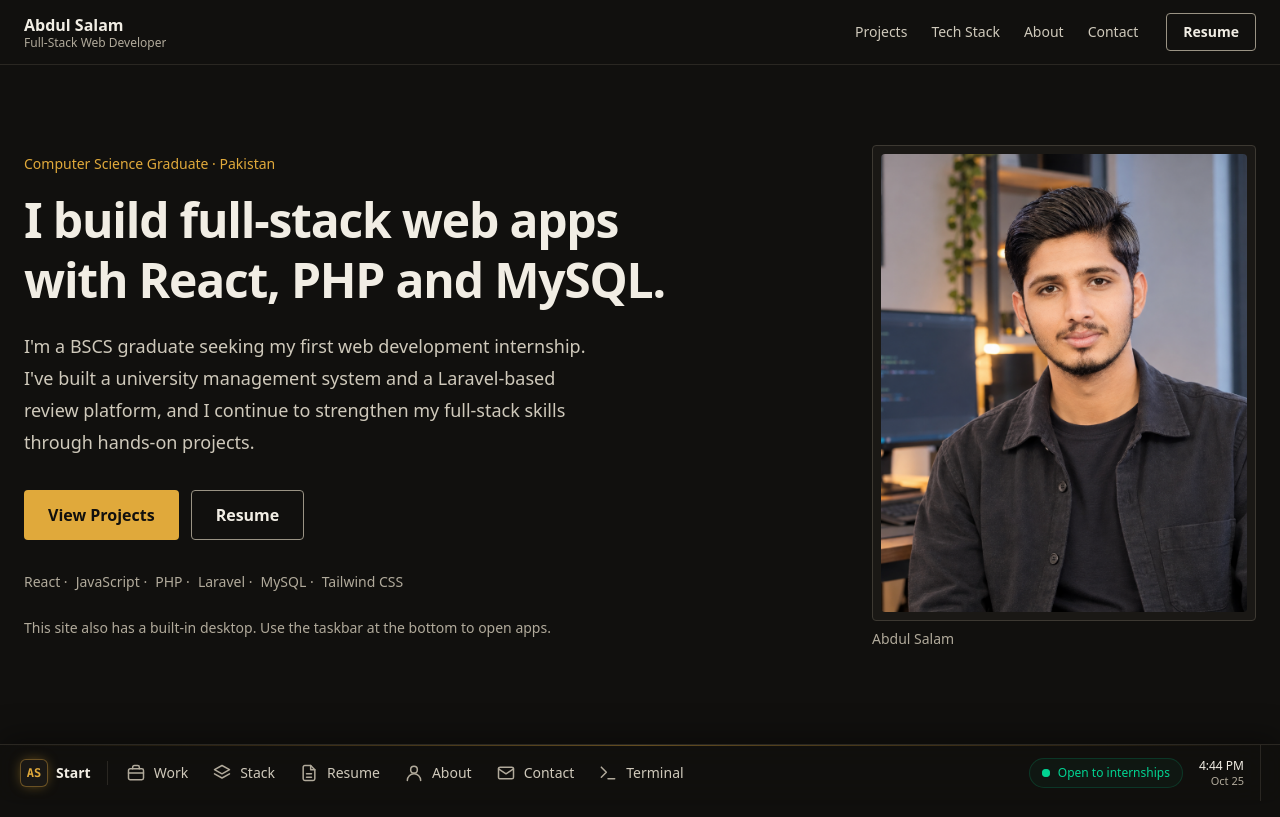
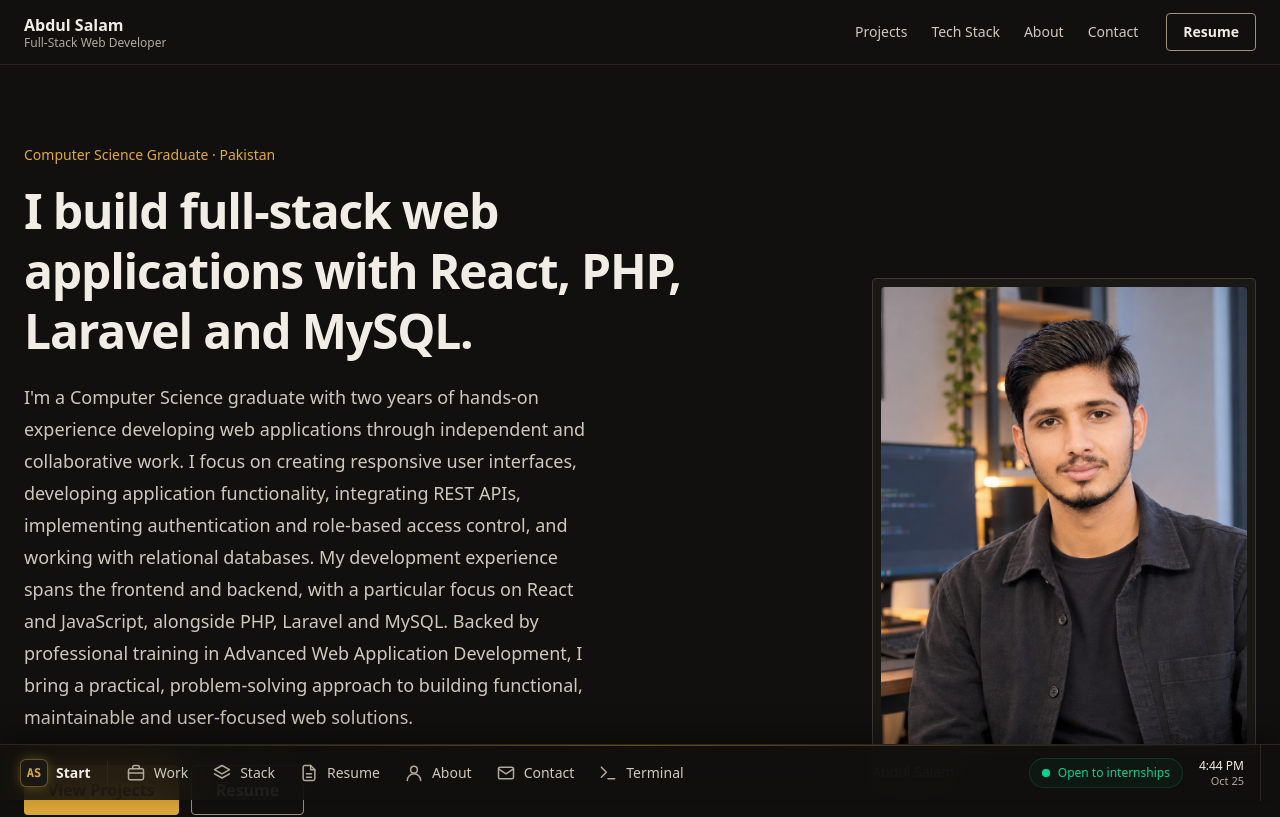
Before and after one commit to abdulsalamcode/abdul-salam-os, a React (Vite) app: page / in a window 1280 px wide. Shown: the top 817 px of the page. Built offline with nearby package versions, Linux system fonts and the light colour scheme.

Commit message:
Update hero and about section content copy

```diff
--- a/src/components/About.jsx
+++ b/src/components/About.jsx
@@ -4,9 +4,10 @@ import Reveal from "./ui/Reveal";
 import SectionHeading from "./ui/SectionHeading";
 
 const FOCUS = [
-  "Full-stack web apps",
-  "Clean, responsive interfaces",
-  "AI-assisted workflow",
+  "Full-stack web development",
+  "Responsive UI engineering",
+  "Backend integration",
+  "Database-driven applications",
 ];
 
 // Counts come from the real data, so they can never drift from the site.
@@ -16,7 +17,7 @@ const FACTS = [
   { label: "Degree", value: "BS Computer Science" },
   {
     label: "Availability",
-    value: "Open to internships",
+    value: "Open to Web Development Opportunities",
     className: "text-cyan-400",
   },
 ];
@@ -32,7 +33,7 @@ function About() {
         <div className="min-w-0 lg:col-span-7">
           <SectionHeading
             eyebrow="ABOUT"
-            title="Building, Learning, Improving"
+            title="Building Practical Web Solutions"
           />
 
           <Reveal>
@@ -40,13 +41,23 @@ function About() {
               <p>
                 I&apos;m{" "}
                 <span className="font-medium text-slate-100">Abdul Salam</span>
-                , a Computer Science graduate focused on building modern web
-                applications and improving my full-stack development skills.
+                , a Computer Science graduate with two years of hands-on
+                development experience through independent and collaborative
+                work. I focus on developing modern web applications, creating
+                responsive interfaces, and building functional backend systems.
               </p>
 
               <p>
-                My current development stack includes React, JavaScript,
-                Tailwind CSS, PHP, Laravel, MySQL and REST APIs.
+                My development work spans React, JavaScript, Tailwind CSS, PHP,
+                Laravel, MySQL and REST APIs, with experience in application
+                authentication, role-based access control, database management
+                and frontend-backend integration.
+              </p>
+
+              <p>
+                I approach development with a problem-solving mindset, an
+                emphasis on clean and maintainable code, and a commitment to
+                understanding the technologies behind what I build.
               </p>
             </div>
 
--- a/src/components/Hero.jsx
+++ b/src/components/Hero.jsx
@@ -21,14 +21,13 @@ function Hero() {
             </p>
 
             <h1 className="mt-4 max-w-2xl text-3xl font-bold leading-tight tracking-tight text-slate-100 sm:text-4xl lg:text-5xl">
-              I build full-stack web apps with React, PHP and MySQL.
+              I build full-stack web applications with React, PHP, Laravel and MySQL.
             </h1>
 
             <p className="mt-5 max-w-xl text-base leading-7 text-slate-300 sm:text-lg sm:leading-8">
-              I&apos;m a BSCS graduate seeking my first web development
-              internship. I&apos;ve built a university management system and a
-              Laravel-based review platform, and I continue to strengthen my
-              full-stack skills through hands-on projects.
+              I'm a Computer Science graduate with two years of hands-on experience developing web applications through independent and collaborative work. I focus on creating responsive user interfaces, developing application functionality, integrating REST APIs, implementing authentication and role-based access control, and working with relational databases.
+
+              My development experience spans the frontend and backend, with a particular focus on React and JavaScript, alongside PHP, Laravel and MySQL. Backed by professional training in Advanced Web Application Development, I bring a practical, problem-solving approach to building functional, maintainable and user-focused web solutions.
             </p>
           </div>
 
```
